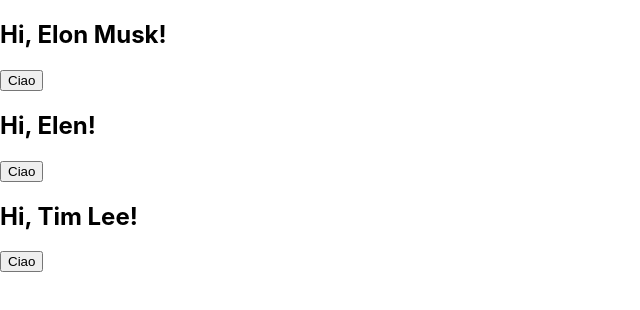
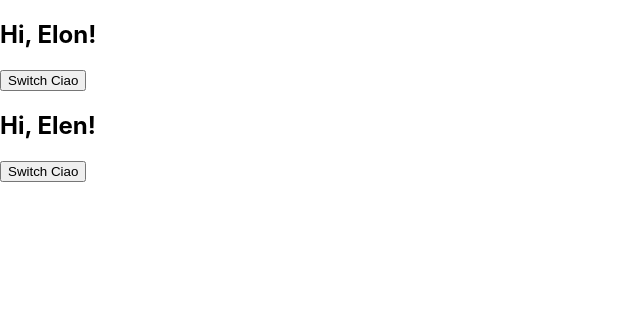
Before and after one commit to mrHelg/fm-react-app, a React (Create React App) app: page / in a window 1280 px wide. Shown: the top 310 px of the page, without its empty margins (0-640 px from the left). Built offline with nearby package versions, Linux system fonts and the light colour scheme.

Commit message:
Refactor Ciao

```diff
--- a/src/App.js
+++ b/src/App.js
@@ -1,16 +1,21 @@
 import logo from './logo.svg';
 import './App.css';
-import React from 'react';
+import React, {Component} from 'react';
 import Ciao from './components/Ciao';
-function App() {
-  const user = {
-    fname:'Elon',
-    sname:'Musk'
+class App extends Component{
+  constructor(props){
+    super(props);
+    this.state = {
+      fname:'Elon',
+      sname:'Musk'
+    }
   }
-  return <>
-    <Ciao name={`${user.fname} ${user.sname}`} />
+  render(){
+    const {fname} = this.state;
+    return <>
+    <Ciao name={fname} />
     <Ciao name='Elen' />
-    <Ciao name='Tim Lee' />
-  </>
+    </>;
+  }
 }
 export default App;
--- a/src/components/Ciao/index.js
+++ b/src/components/Ciao/index.js
@@ -15,10 +15,13 @@
   render(){
     const {name} = this.props;
     const {isHi} = this.state;
-    return <>
-    <h2>{isHi ? 'Hi' : 'Bye'}, {name}!</h2>
-    <button onClick={this.handlerBtn}>Ciao</button>
-    </>;
+    if(isHi){
+      return <>
+        <h2>Hi, {name}!</h2>
+        <button onClick={this.handlerBtn}>Switch Ciao</button>
+        </>;
+    }
+    return <h2>Bye, {name}!</h2>;
   }
 }
 export default Ciao;
```
